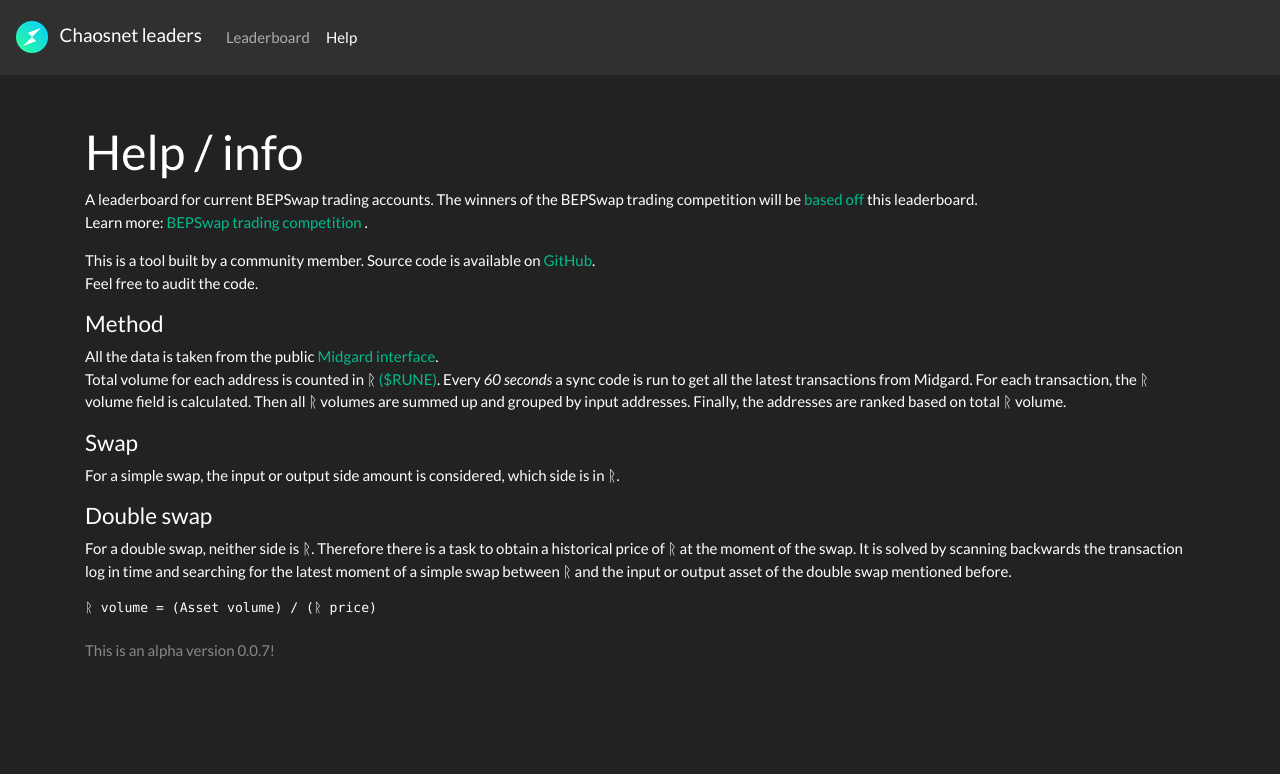
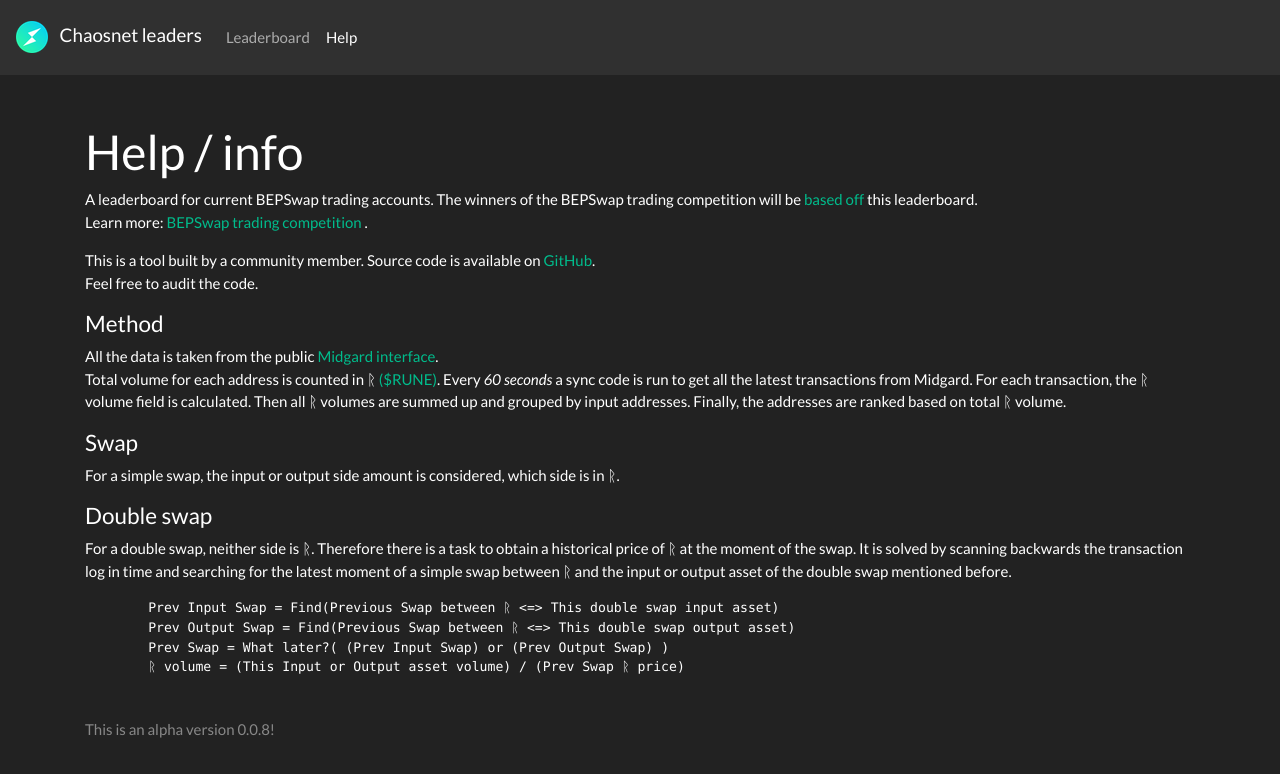
Before and after one commit to tirinox/chaosnetleaders, a Vue app in the folder frontend/: page /help in a window 1280 px wide. Shown: the top 774 px of the page. Built offline with nearby package versions, Linux system fonts and the light colour scheme.

Commit message:
0.0.8; fix manifest; more formulas in help;

```diff
--- a/frontend/package.json
+++ b/frontend/package.json
@@ -1,6 +1,6 @@
 {
   "name": "chaosnet-leaders",
-  "version": "0.0.7",
+  "version": "0.0.8",
   "private": true,
   "scripts": {
     "serve": "vue-cli-service serve",
--- a/frontend/public/index.html
+++ b/frontend/public/index.html
@@ -9,7 +9,6 @@
     <link rel="icon" type="image/png" sizes="32x32" href="<%= BASE_URL %>img/icons/favicon-32x32.png">
     <link rel="icon" type="image/png" sizes="16x16" href="<%= BASE_URL %>img/icons/favicon-16x16.png">
     <link rel="mask-icon" href="<%= BASE_URL %>img/icons/safari-pinned-tab.svg" color="#27a83b">
-    <link rel="manifest" href="<%= BASE_URL %>manifest.json">
 
     <title>Chaosnet leaderboard</title>
   </head>
--- a/frontend/src/App.vue
+++ b/frontend/src/App.vue
@@ -34,7 +34,7 @@
   name: 'App',
   data() {
     return {
-      pkg_version: '0.0.7'
+      pkg_version: '0.0.8'
     }
   },
 }
--- a/frontend/src/components/Help.vue
+++ b/frontend/src/components/Help.vue
@@ -39,7 +39,12 @@
         It is solved by scanning backwards the transaction log in time and searching for the latest moment of a simple swap
         between ᚱ and the input or output asset of the double swap mentioned before.
       </p>
-      <pre>ᚱ volume = (Asset volume) / (ᚱ price)</pre>
+      <pre>
+        Prev Input Swap = Find(Previous Swap between ᚱ &lt;=&gt; This double swap input asset)
+        Prev Output Swap = Find(Previous Swap between ᚱ &lt;=&gt; This double swap output asset)
+        Prev Swap = What later?( (Prev Input Swap) or (Prev Output Swap) )
+        ᚱ volume = (This Input or Output asset volume) / (Prev Swap ᚱ price)
+      </pre>
     </div>
   </div>
 
```
Also changed, not shown: 1 other file (tests, documents, lock files or other folders).
